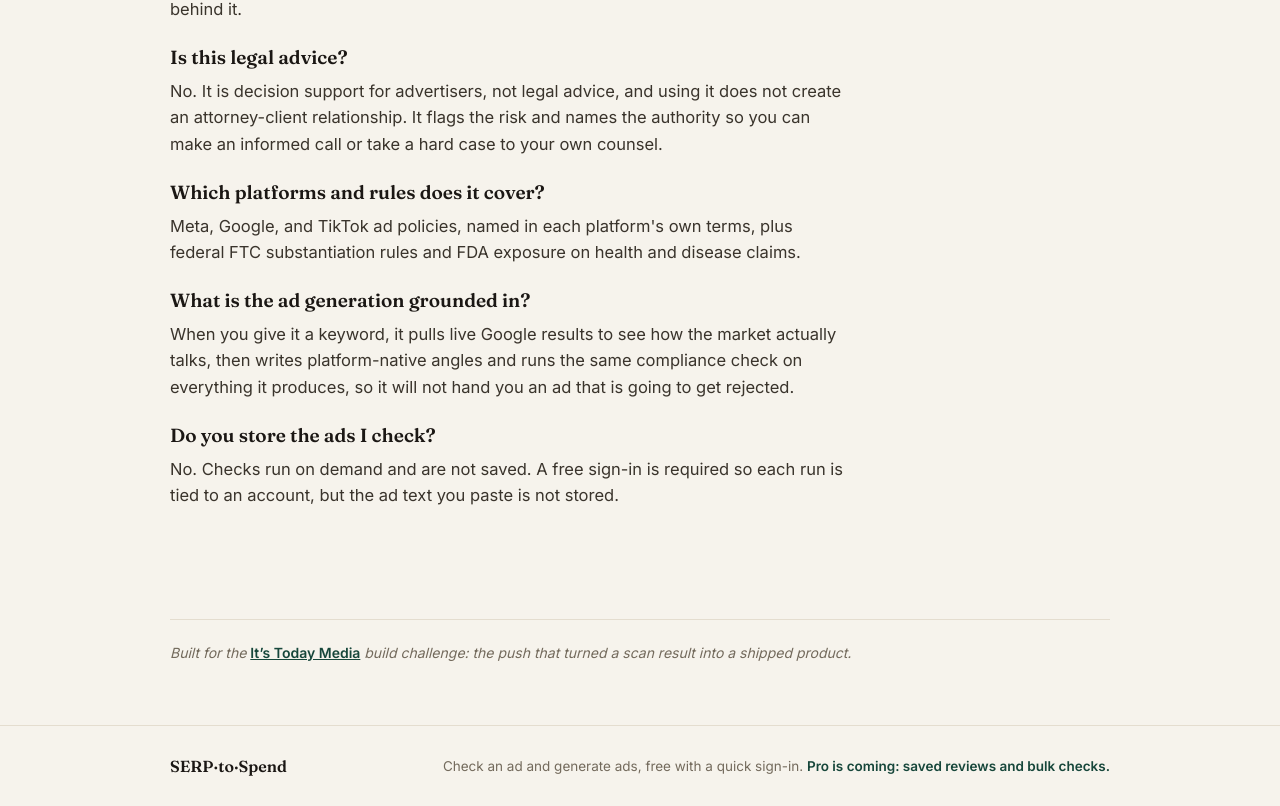
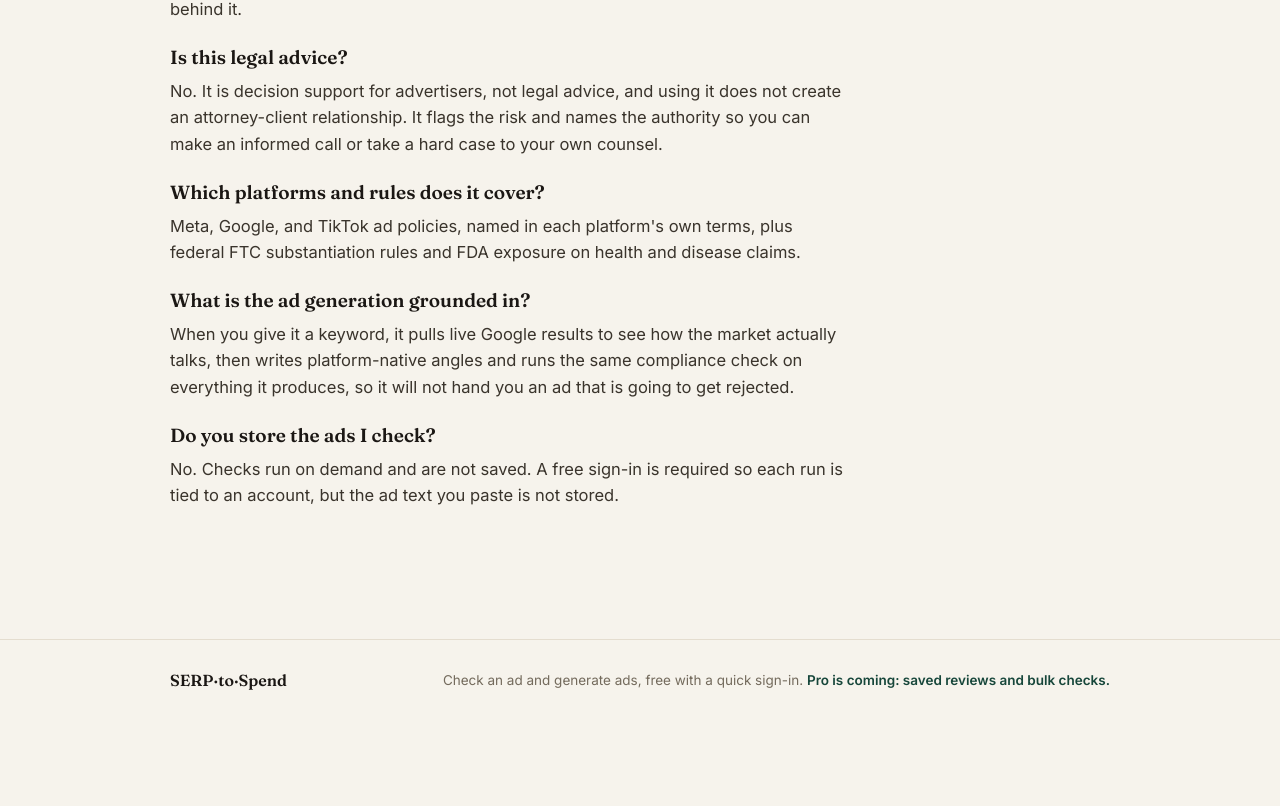
Before and after one commit to fayerman-source/serp-to-spend, a Next.js app: page /about in a window 1280 px wide. Shown: the part 2129-2935 px from the top of the page. After the commit the page ends 2849 px from the top, so only its background shows below. Built offline with nearby package versions, Linux system fonts and the light colour scheme; no server answers.

Commit message:
chore: remove It's Today Media contest references (README + About) (#34)

```diff
--- a/app/about/page.tsx
+++ b/app/about/page.tsx
@@ -181,27 +181,6 @@ export default function About() {
           ))}
         </Section>
 
-        <p
-          style={{
-            fontSize: 14,
-            color: C.muted,
-            margin: "44px 0 0",
-            paddingTop: 24,
-            borderTop: `1px solid ${C.rule}`,
-            fontStyle: "italic",
-          }}
-        >
-          Built for the{" "}
-          <a
-            href="https://www.itstoday.media/"
-            target="_blank"
-            rel="noopener noreferrer"
-            style={{ color: C.green, fontWeight: 600, fontStyle: "normal" }}
-          >
-            It&rsquo;s Today Media
-          </a>{" "}
-          build challenge: the push that turned a scan result into a shipped product.
-        </p>
         <script type="application/ld+json" dangerouslySetInnerHTML={{ __html: jsonLdScript(FAQ_SCHEMA) }} />
       </main>
       <SiteFooter />
```
Also changed, not shown: 1 other file (tests, documents, lock files or other folders).
